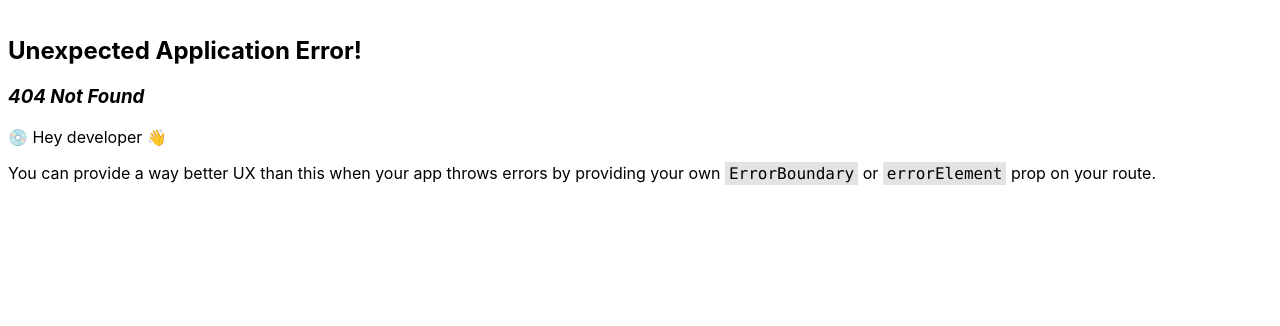
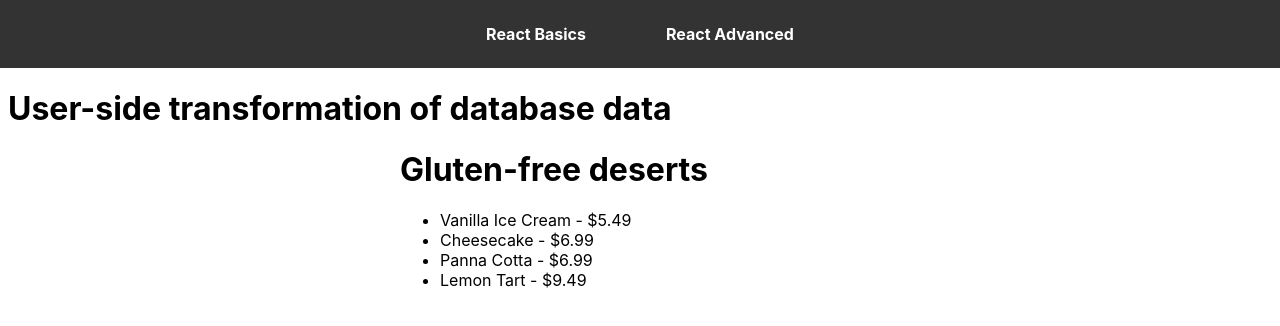
Before and after one commit to students-gi/facebook-react, a React (Create React App) app: page /advanced/desserts in a window 1280 px wide. Before the commit this address had no page. Shown: the top 326 px of the page. Built offline with nearby package versions, Linux system fonts and the light colour scheme.

Commit message:
transformation of lists (based on a self-review)

```diff
--- a/src/routes/advanced/index.tsx
+++ b/src/routes/advanced/index.tsx
@@ -2,6 +2,7 @@ import { RouteObject } from 'react-router-dom';
 /*=====   Page template import   =====*/
 import Assignments from 'src/ui/templates/Assignments'
 /*=====  Body component import   =====*/
+import DessertList from 'src/ui/_advanced/DessertList';
 
 const ReactBasicRoutes: RouteObject = {
   path: 'advanced',
@@ -11,6 +12,12 @@ const ReactBasicRoutes: RouteObject = {
       element: <Assignments
         title="Select a project from the navbar above"
         organism={<></>} />
+    },
+    {
+      path: 'desserts',
+      element: <Assignments
+        title="User-side transformation of database data"
+        organism={<DessertList />} />
     }
   ]
 };
--- /dev/null
+++ b/src/ui/_advanced/DessertList/index.tsx
@@ -0,0 +1,129 @@
+import React from 'react';
+/*=====   Style imports   =====*/
+import styles from './style.module.scss';
+/*===== Component imports =====*/
+import Heading1 from 'src/ui/atoms/Heading1';
+
+type dessert = {
+  id: number,
+  name: string,
+  price: number,
+  image: string,
+  description: string,
+  calories: number,
+  allergens: string[]
+}
+
+// Supposed import from a database
+const dessertData: dessert[] = [
+  {
+    id: 1,
+    name: "Chocolate Cake",
+    price: 8.99,
+    image: 'chocolate_cake.jpg',
+    description: "Decadent chocolate cake with a rich flavor.",
+    calories: 350,
+    allergens: ['gluten', 'dairy']
+  },
+  {
+    id: 2,
+    name: "Cheesecake",
+    price: 6.99,
+    image: 'cheesecake.jpg',
+    description: "Creamy cheesecake with a graham cracker crust.",
+    calories: 400,
+    allergens: ['dairy']
+  },
+  {
+    id: 3,
+    name: "Tiramisu",
+    price: 7.49,
+    image: 'tiramisu.jpg',
+    description: "Classic Italian dessert with layers of coffee-soaked ladyfingers and mascarpone cream.",
+    calories: 650,
+    allergens: ['gluten', 'dairy']
+  },
+  {
+    id: 4,
+    name: 'Vanilla Ice Cream',
+    price: 5.49,
+    image: 'vanilla_ice_cream.jpg',
+    description: "Homemade vanilla ice cream with actual cow's milk striaght from a farm!",
+    calories: 200,
+    allergens: ['dairy']
+  },
+  {
+    id: 5,
+    name: "Panna Cotta",
+    price: 6.99,
+    image: 'panna_cotta.jpg',
+    description: "A creamy Italian dessert with caramel sauce",
+    calories: 200,
+    allergens: ['dairy']
+  },
+  {
+    id: 6,
+    name: "Red Velvet Cake",
+    price: 11.99,
+    image: 'red_velvet_cake.jpg',
+    description: "Moist red velvet cake with cream cheese frosting that tastes just criminal",
+    calories: 380,
+    allergens: ['gluten', 'dairy']
+  },
+  {
+    id: 7,
+    name: "Key Lime Pie",
+    price: 8.49,
+    image: 'key_lime_pie.jpg',
+    description: "A refreshing key lime pie with graham cracker crust",
+    calories: 220,
+    allergens: ['gluten', 'dairy']
+  },
+  {
+    id: 8,
+    name: "Banana Bread",
+    price: 5.99,
+    image: 'banana_bread.jpg',
+    description: "Homemade banana bread with walnuts",
+    calories: 180,
+    allergens: ['gluten', 'nuts']
+  },
+  {
+    id: 9,
+    name: "Apple Pie",
+    price: 7.99,
+    image: 'apple_pie.jpg',
+    description: "A classic apple pie with cinnamon, just like grandma used to make",
+    calories: 250,
+    allergens: ['gluten', 'dairy']
+  },
+  {
+    id: 10,
+    name: "Lemon Tart",
+    price: 9.49,
+    image: 'lemon_tart.jpg',
+    description: "The best lemon tart you would not believe does not have any gluten in it.",
+    calories: 260,
+    allergens: []
+  }
+
+];
+
+function DessertList() {
+  const glutenFreeItems = dessertData
+    .filter(dessert => !dessert.allergens.includes('gluten'))
+    .sort((a, b) => a.price - b.price)
+    .map(dessert => {
+      const text = `${dessert.name} - $${dessert.price}`
+      return <li key={dessert.id}>{text}</li>
+    });
+
+  return (
+    <div id={styles.DessertList}>
+      <Heading1 title="Gluten-free deserts" />
+      <ul>{glutenFreeItems}</ul>
+    </div>
+  );
+}
+
+export default DessertList;
--- a/src/ui/organisms/Navbar/index.tsx
+++ b/src/ui/organisms/Navbar/index.tsx
@@ -62,6 +62,12 @@ function Navbar() {
     {
       title: "React Advanced",
       path: 'advanced',
+      contents: [
+        {
+          path: 'desserts',
+          text: "List of desserts"
+        }
+      ]
     }
   ]
 
```
Also changed, not shown: src/ui/_advanced/DessertList/style.module.scss (added).
